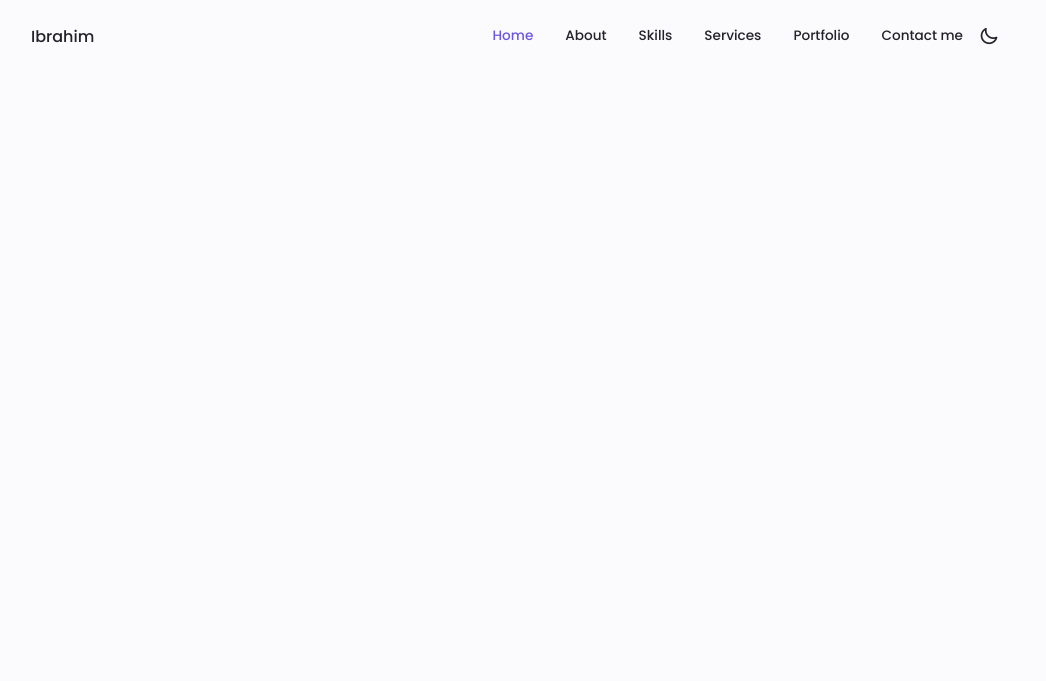
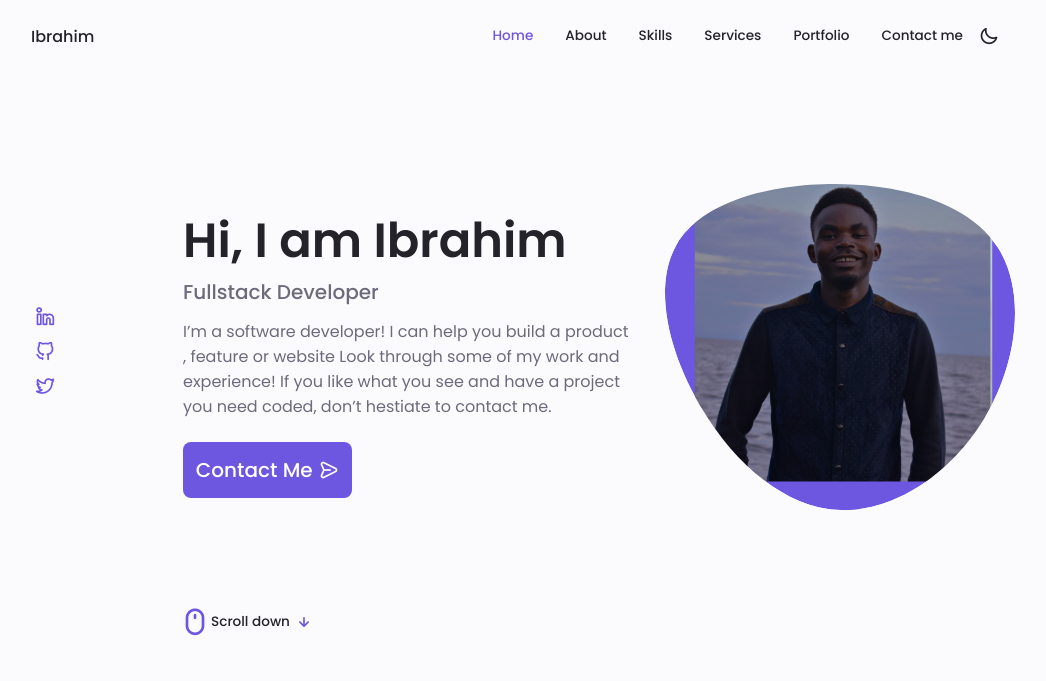
Before and after one commit to IbrahimBagalwa/Portfolio, a website: page index.html in a window 1280 px wide. Shown: the whole page, without its empty margins (125-1171 px from the left). Drawn offline with nearby package versions, Linux system fonts and the light colour scheme.

Commit message:
introduction

```diff
--- a/index.html
+++ b/index.html
@@ -66,6 +66,77 @@
               </div>
             </nav>
           </header>
+            <!--==================== MAIN ====================-->
+    <main class="main">
+      <!--==================== HOME ====================-->
+      <section class="home section" id="home">
+        <div class="home__container container grid">
+          <div class="home__content grid">
+            <div class="home__social" id="home-social" >
+              <a href="https://www.linkedin.com/in/IbrahimBagalwa/" target="_blank" class="home__social-icon">
+                <i class="uil uil-linkedin-alt"></i>
+              </a>
+              <a href="https://github.com/IbrahimBagalwa" target="_blank" class="home__social-icon">
+                <i class="uil uil-github-alt"></i>
+              </a>
+              <a href="https://twitter.com/ibrahim_Bagalwa" target="_blank" class="home__social-icon">
+                <i class="uil uil-twitter-alt"></i>
+              </a>
+            </div>
+            <div class="home__img" >
+              <svg
+                class="home__blob"
+                viewBox="0 0 200 187"
+                xmlns="http://www.w3.org/2000/svg"
+                xmlns:xlink="http://www.w3.org/1999/xlink"
+              >
+                <mask id="mask0" mask-type="alpha">
+                  <path
+                    d="M190.312 36.4879C206.582 62.1187 201.309 102.826 182.328 134.186C163.346 165.547
+                                    130.807 187.559 100.226 186.353C69.6454 185.297 41.0228 161.023 21.7403 129.362C2.45775
+                                    97.8511 -7.48481 59.1033 6.67581 34.5279C20.9871 10.1032 59.7028 -0.149132 97.9666
+                                    0.00163737C136.23 0.303176 174.193 10.857 190.312 36.4879Z"
+                  />
+                </mask>
+                <g mask="url(#mask0)">
+                  <path
+                    d="M190.312 36.4879C206.582 62.1187 201.309 102.826 182.328 134.186C163.346
+                                    165.547 130.807 187.559 100.226 186.353C69.6454 185.297 41.0228 161.023 21.7403
+                                    129.362C2.45775 97.8511 -7.48481 59.1033 6.67581 34.5279C20.9871 10.1032 59.7028
+                                    -0.149132 97.9666 0.00163737C136.23 0.303176 174.193 10.857 190.312 36.4879Z"
+                  />
+                  <image
+                    class="home__blob-img"
+                    x="17"
+                    xlink:href="assets/img/ibrahim.jpg"
+                  />
+                </g>
+              </svg>
+            </div>
+            <div class="home__data" >
+              <h1 class="home__title">Hi, I am Ibrahim</h1>
+              <h3 class="home__subtitle">Fullstack Developer</h3>
+              <p class="home__description">
+                I’m a software developer! I can help you build a product , feature
+            or website Look through some of my work and experience! If you like
+            what you see and have a project you need coded, don’t hestiate to
+            contact me.
+
+              </p>
+              <a href="#contact" class="button button--flex button__icon"
+                >Contact Me <i class="uil uil-message" id="message-ml"></i
+              ></a>
+            </div>
+          </div>
+          <div class="home__scroll">
+            <a href="#" class="home__scroll-button button--flex">
+              <i class="uil uil-mouse-alt home__scroll-mouse"></i>
+              <span class="home__scroll-name">Scroll down</span>
+              <i class="uil uil-arrow-down home__scroll-arrow"></i>
+            </a>
+          </div>
+        </div>
+      </section>
 
 </body>
 </html>
```
Also changed, not shown: assets/img/ibrahim.jpg (added).
